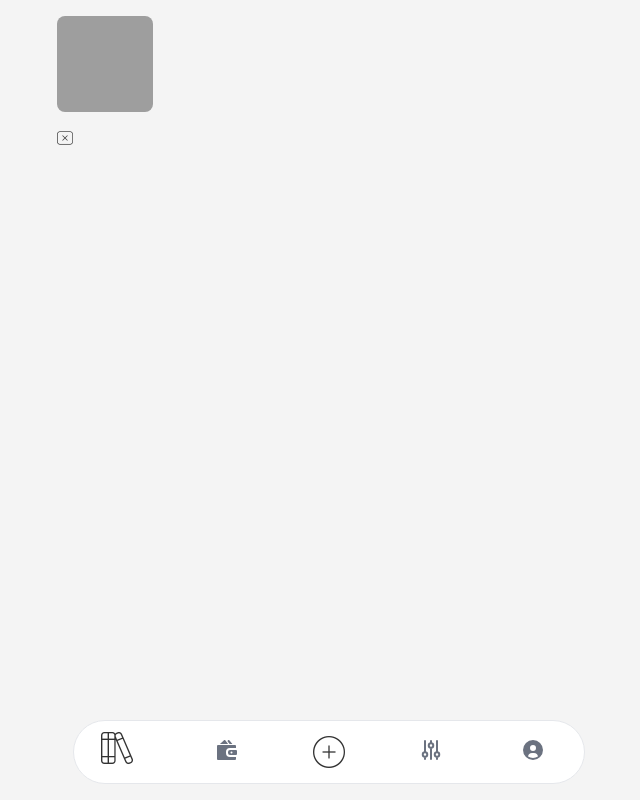
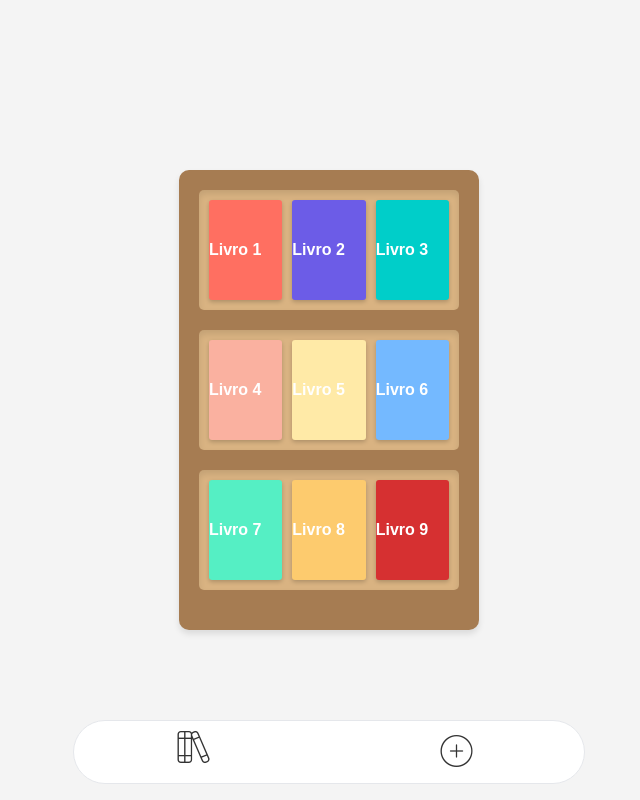
Before and after one commit to AlanBMC/Estante, a Django app: page /estante/ in a window 1280 px wide. Shown: the whole page, without its empty margins (311-951 px from the left). Run offline with Django 5.2, Linux system fonts and the light colour scheme; tables that the repository leaves empty hold one stand-in row (values such as "Sample post"); some libraries are stand-ins or nearby versions; grey boxes are pictures that could not be loaded.

Commit message:
feat: enhance livro template with draggable book elements, add CSS for styling, and implement service worker for caching

```diff
--- a/estante/estante/settings.py
+++ b/estante/estante/settings.py
@@ -107,7 +107,9 @@ USE_TZ = True
 # https://docs.djangoproject.com/en/5.1/howto/static-files/
 
 STATIC_URL = 'static/'
-
+STATICFILES_DIRS = [
+    BASE_DIR / "estantes/static",  # Ajuste para apontar para o diretório correto
+]
 # Default primary key field type
 # https://docs.djangoproject.com/en/5.1/ref/settings/#default-auto-field
 
--- /dev/null
+++ b/estante/estantes/static/css/estante.css
@@ -0,0 +1,49 @@
+body {
+    font-family: Arial, sans-serif;
+    background-color: #f4f4f4;
+    display: flex;
+    justify-content: center;
+    align-items: center;
+    height: 100vh;
+    margin: 0;
+}
+
+.bookshelf {
+    width: 300px;
+    background-color: #a67c52;
+    padding: 20px;
+    border-radius: 10px;
+    box-shadow: 0 4px 6px rgba(0, 0, 0, 0.1);
+}
+
+.shelf {
+    display: flex;
+    gap: 10px;
+    margin-bottom: 20px;
+    padding: 10px;
+    background-color: #d9b382;
+    border-radius: 5px;
+    box-shadow: inset 0 4px 6px rgba(0, 0, 0, 0.1);
+}
+
+.book {
+    flex: 1;
+    height: 100px;
+    border-radius: 3px;
+    color: white;
+    text-align: center;
+    line-height: 100px;
+    font-weight: bold;
+    box-shadow: 0 2px 4px rgba(0, 0, 0, 0.2);
+    cursor: grab;
+    transition: transform 0.2s ease, box-shadow 0.2s ease;
+}
+
+.book:hover {
+    transform: translateY(-5px);
+    box-shadow: 0 4px 8px rgba(0, 0, 0, 0.3);
+}
+
+.book:active {
+    cursor: grabbing;
+}
--- /dev/null
+++ b/estante/estantes/static/js/estante.js
@@ -0,0 +1,30 @@
+const books = document.querySelectorAll('.book');
+let draggedBook = null;
+
+books.forEach(book => {
+    // Evento iniciado ao arrastar
+    book.addEventListener('dragstart', () => {
+        draggedBook = book;
+        setTimeout(() => book.style.display = 'none', 0);
+    });
+
+    // Evento ao terminar o arrasto
+    book.addEventListener('dragend', () => {
+        setTimeout(() => {
+            draggedBook.style.display = 'block';
+            draggedBook = null;
+        }, 0);
+    });
+
+    // Permitir que outros elementos sejam alvos de drop
+    book.addEventListener('dragover', (e) => e.preventDefault());
+
+    // Lógica de troca
+    book.addEventListener('drop', (e) => {
+        e.preventDefault();
+        if (draggedBook && draggedBook !== book) {
+            const parent = book.parentNode;
+            parent.insertBefore(draggedBook, book.nextSibling);
+        }
+    });
+});
--- a/estante/estantes/templates/base.html
+++ b/estante/estantes/templates/base.html
@@ -9,6 +9,10 @@
     <script src="https://cdn.jsdelivr.net/npm/flowbite@3.0.0/dist/flowbite.min.js"></script>
     <link rel='stylesheet' href='https://cdn-uicons.flaticon.com/2.6.0/uicons-thin-rounded/css/uicons-thin-rounded.css'>
     <link rel="stylesheet" href="{%static 'css/global.css' %}">
+    <link rel="manifest" href="{% static 'manifest.json' %}">
+
+    {%block head%}
+    {%endblock%}
     <link href="https://cdnjs.cloudflare.com/ajax/libs/font-awesome/6.0.0/css/all.min.css" rel="stylesheet">
     <link href="https://cdn.jsdelivr.net/npm/tailwindcss@2.2.19/dist/tailwind.min.css" rel="stylesheet">
 </head>
@@ -19,34 +23,20 @@
 
     <div class="fixed z-50 w-full h-16 max-w-lg -translate-x-1/2 bg-white border border-gray-200 rounded-full bottom-4 left-1/2 dark:bg-gray-700 dark:border-gray-600">
 
-        <div class="grid h-full max-w-lg grid-cols-5 mx-auto">
+        <div class="grid h-full max-w-lg grid-cols-2 mx-auto">
 
                     <a data-tooltip-target="tooltip-home" href="{%url 'estante' %}" type="button"  class="inline-flex
                         flex-col items-center justify-center px-8 rounded-s-full hover:bg-gray-50 dark:hover:bg-gray-800 group">
                         <i class="fi fi-tr-books icone"></i>
                         <span class="sr-only">Estante</span>
                     </a>
-
                 <div id="tooltip-home" role="tooltip" class="absolute z-10 invisible inline-block px-3 py-2 text-sm font-medium text-white transition-opacity duration-300 bg-gray-900 rounded-lg shadow-xs opacity-0 tooltip dark:bg-gray-700">
                     Estante
                     <div class="tooltip-arrow" data-popper-arrow></div>
                 </div>
-            <button data-tooltip-target="tooltip-wallet" type="button" class="inline-flex flex-col items-center justify-center px-5 hover:bg-gray-50 dark:hover:bg-gray-800 group">
-                <svg class="w-5 h-5 mb-1 text-gray-500 dark:text-gray-400 group-hover:text-blue-600 dark:group-hover:text-blue-500" aria-hidden="true" xmlns="http://www.w3.org/2000/svg" fill="currentColor" viewBox="0 0 20 20">
-                    <path d="M11.074 4 8.442.408A.95.95 0 0 0 7.014.254L2.926 4h8.148ZM9 13v-1a4 4 0 0 1 4-4h6V6a1 1 0 0 0-1-1H1a1 1 0 0 0-1 1v13a1 1 0 0 0 1 1h17a1 1 0 0 0 1-1v-2h-6a4 4 0 0 1-4-4Z"/>
-                    <path d="M19 10h-6a2 2 0 0 0-2 2v1a2 2 0 0 0 2 2h6a1 1 0 0 0 1-1v-3a1 1 0 0 0-1-1Zm-4.5 3.5a1 1 0 1 1 0-2 1 1 0 0 1 0 2ZM12.62 4h2.78L12.539.41a1.086 1.086 0 1 0-1.7 1.352L12.62 4Z"/>
-                </svg>
-                <span class="sr-only">Wallet</span>
-            </button>
-            <div id="tooltip-wallet" role="tooltip" class="absolute z-10 invisible inline-block px-3 py-2 text-sm font-medium text-white transition-opacity duration-300 bg-gray-900 rounded-lg shadow-xs opacity-0 tooltip dark:bg-gray-700">
-                Wallet
-                <div class="tooltip-arrow" data-popper-arrow></div>
-            </div>
+
 
                     <div class="flex items-center justify-center">
-
-
-
                         <!-- Botão para iniciar o upload -->
                         <button data-modal-target="default-modal" data-tooltip-target="tooltip-new"
                             data-modal-toggle="default-modal"
@@ -57,33 +47,13 @@
                             " type="button">
                             <i class="fi fi-tr-add icone"></i>
                         </button>
+                    </div>
+                        <div id="tooltip-new" role="tooltip" class="absolute z-10 invisible inline-block px-3 py-2 text-sm font-medium text-white transition-opacity duration-300 bg-gray-900 rounded-lg shadow-xs opacity-0 tooltip dark:bg-gray-700">
+                            Importa livro
+                            <div class="tooltip-arrow" data-popper-arrow></div>
+                        </div>
 
 
-                </div>
-            <div id="tooltip-new" role="tooltip" class="absolute z-10 invisible inline-block px-3 py-2 text-sm font-medium text-white transition-opacity duration-300 bg-gray-900 rounded-lg shadow-xs opacity-0 tooltip dark:bg-gray-700">
-                Create new item
-                <div class="tooltip-arrow" data-popper-arrow></div>
-            </div>
-            <button data-tooltip-target="tooltip-settings" type="button" class="inline-flex flex-col items-center justify-center px-5 hover:bg-gray-50 dark:hover:bg-gray-800 group">
-                <svg class="w-5 h-5 mb-1 text-gray-500 dark:text-gray-400 group-hover:text-blue-600 dark:group-hover:text-blue-500" aria-hidden="true" xmlns="http://www.w3.org/2000/svg" fill="none" viewBox="0 0 20 20">
-                    <path stroke="currentColor" stroke-linecap="round" stroke-linejoin="round" stroke-width="2" d="M4 12.25V1m0 11.25a2.25 2.25 0 0 0 0 4.5m0-4.5a2.25 2.25 0 0 1 0 4.5M4 19v-2.25m6-13.5V1m0 2.25a2.25 2.25 0 0 0 0 4.5m0-4.5a2.25 2.25 0 0 1 0 4.5M10 19V7.75m6 4.5V1m0 11.25a2.25 2.25 0 1 0 0 4.5 2.25 2.25 0 0 0 0-4.5ZM16 19v-2"/>
-                </svg>
-                <span class="sr-only">Settings</span>
-            </button>
-            <div id="tooltip-settings" role="tooltip" class="absolute z-10 invisible inline-block px-3 py-2 text-sm font-medium text-white transition-opacity duration-300 bg-gray-900 rounded-lg shadow-xs opacity-0 tooltip dark:bg-gray-700">
-                Settings
-                <div class="tooltip-arrow" data-popper-arrow></div>
-            </div>
-            <button data-tooltip-target="tooltip-profile" type="button" class="inline-flex flex-col items-center justify-center px-5 rounded-e-full hover:bg-gray-50 dark:hover:bg-gray-800 group">
-                <svg class="w-5 h-5 mb-1 text-gray-500 dark:text-gray-400 group-hover:text-blue-600 dark:group-hover:text-blue-500" aria-hidden="true" xmlns="http://www.w3.org/2000/svg" fill="currentColor" viewBox="0 0 20 20">
-                    <path d="M10 0a10 10 0 1 0 10 10A10.011 10.011 0 0 0 10 0Zm0 5a3 3 0 1 1 0 6 3 3 0 0 1 0-6Zm0 13a8.949 8.949 0 0 1-4.951-1.488A3.987 3.987 0 0 1 9 13h2a3.987 3.987 0 0 1 3.951 3.512A8.949 8.949 0 0 1 10 18Z"/>
-                </svg>
-                <span class="sr-only">Profile</span>
-            </button>
-            <div id="tooltip-profile" role="tooltip" class="absolute z-10 invisible inline-block px-3 py-2 text-sm font-medium text-white transition-opacity duration-300 bg-gray-900 rounded-lg shadow-xs opacity-0 tooltip dark:bg-gray-700">
-                Profile
-                <div class="tooltip-arrow" data-popper-arrow></div>
-            </div>
         </div>
     </div>
 
--- a/estante/estantes/templates/estante.html
+++ b/estante/estantes/templates/estante.html
@@ -1,23 +1,30 @@
 {% extends 'base.html' %}
-
+{%load static %}
 {%block title%}
 Estante2
 {%endblock%}
 {%block content%}
-    <div class="grid grid-cols-2 md:grid-cols-5 gap-4">
-
-        {%for livro in livros %}
-            <div>
-
-                <a href="{%url 'livro' livro.id %}">
-
-                    <img class="h-24 w-24 rounded-lg" src="{{livro.capa.url}}" alt="{{livro.titulo}}">
-                </a>
-                <form action="{%url 'delete_livro' livro.id  %}" method="POST"> {% csrf_token %}
-                    <button type="submit"><i class="fi fi-tr-rectangle-xmark"></i></button>
-                </form>
-            </div>
-        {% endfor %}
+{%block head%}
+<link rel="stylesheet" href="{% static 'css/estante.css' %}">
+    {%endblock%}
+    {%for livro in livros %}
+<div class="bookshelf">
+    <div class="shelf">
+        <div class="book" draggable="true" style="background-color: #ff6f61;">Livro 1</div>
+        <div class="book" draggable="true" style="background-color: #6c5ce7;">Livro 2</div>
+        <div class="book" draggable="true" style="background-color: #00cec9;">Livro 3</div>
     </div>
-
+    <div class="shelf">
+        <div class="book" draggable="true" style="background-color: #fab1a0;">Livro 4</div>
+        <div class="book" draggable="true" style="background-color: #ffeaa7;">Livro 5</div>
+        <div class="book" draggable="true" style="background-color: #74b9ff;">Livro 6</div>
+    </div>
+    <div class="shelf">
+        <div class="book" draggable="true" style="background-color: #55efc4;">Livro 7</div>
+        <div class="book" draggable="true" style="background-color: #fdcb6e;">Livro 8</div>
+        <div class="book" draggable="true" style="background-color: #d63031;">Livro 9</div>
+    </div>
+</div>
+{% endfor %}
+<script src="{% static 'js/estante.js' %}"></script>
 {%endblock%}
--- a/estante/estantes/templates/livro.html
+++ b/estante/estantes/templates/livro.html
@@ -8,7 +8,7 @@
 
 
 
-    <button onclick="saveHtmlToServer()">Salvar</button>
+
     <div class="modal z-50" id="modal" >
         <div class="modal-content">
             <h4>Ações para o texto selecionado</h4>
--- a/estante/estantes/views.py
+++ b/estante/estantes/views.py
@@ -96,7 +96,8 @@ def processa_epub(epub_file):
                 body_content = body.decode_contents()
                 soup_content = BeautifulSoup(body_content, 'html.parser')
                 for p in soup_content.find_all('p'):
-                    page_content += f"\n<div class='page'>\n{p}\n</div>\n"
+                    if p.get_text(strip=True):
+                        page_content += f"\n<div class='page'>\n{p}\n</div>\n"
                 for img in soup_content.find_all('img'):
                     page_content += f"\n<div class='page'>\n{img}\n</div>\n"
 
```
Also changed, not shown: estante/estantes/models.py (+3 -28 lines), estante/estantes/static/js/jslivro.js (+58 -23 lines), estante/estantes/static/sw.js (added, +30 -0 lines), estante/estantes/migrations/0006_remove_marcacao_documento_documento_ordem_and_more.py (added), estante/estantes/migrations/0007_alter_documento_options.py (added), estante/estantes/static/icons/maskable_icon_x192 (3).png (added), estante/estantes/static/icons/maskable_icon_x512 (3).png (added), estante/estantes/static/manifest.json (added). Lines whose indentation alone changed are shown as unchanged.
